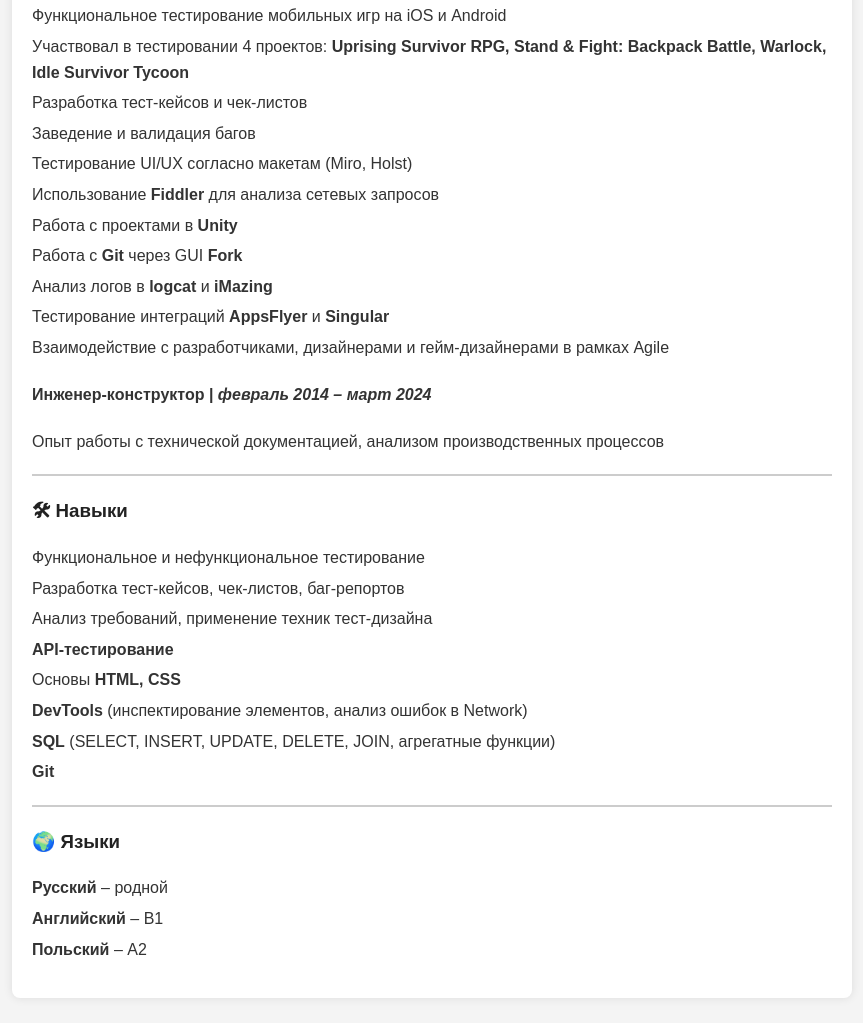
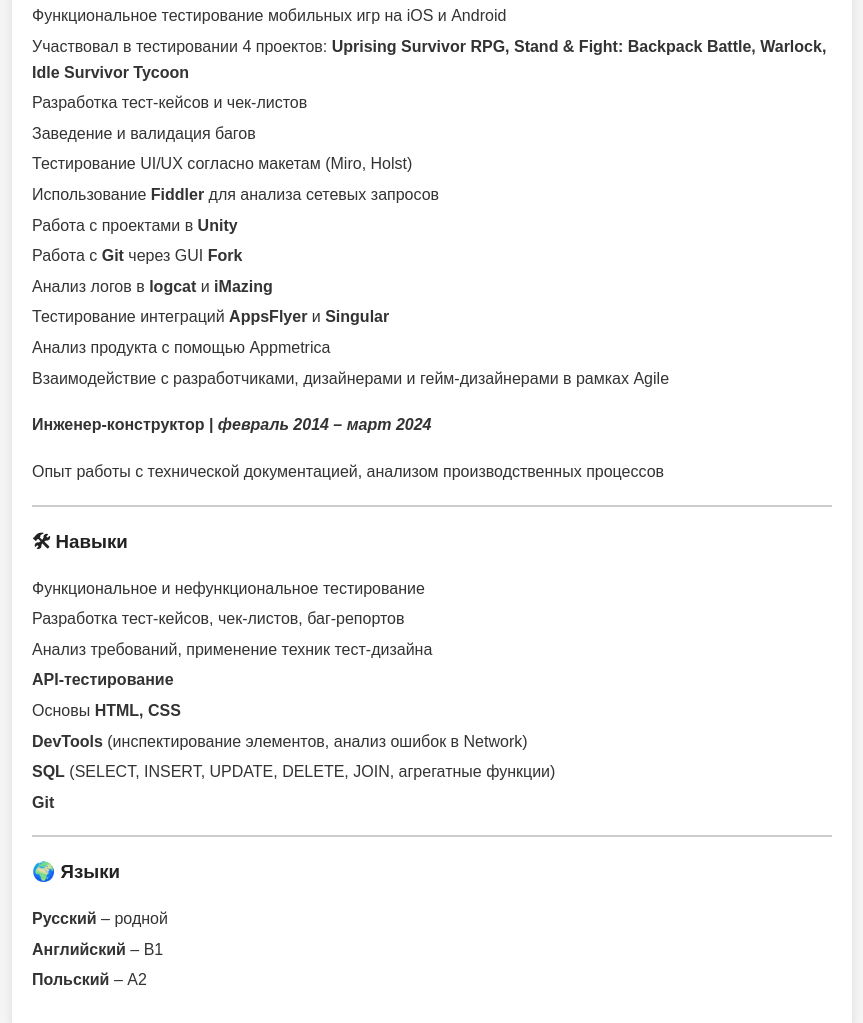
Before and after one commit to Andrey-Mur/HTML, a plain HTML site: page index.html in a window 1280 px wide. Shown: the part 764-1787 px from the top of the page, without its empty margins (208-1071 px from the left). Drawn offline with Linux system fonts and the light colour scheme.

Commit message:
Update index.html

```diff
--- a/index.html
+++ b/index.html
@@ -53,6 +53,7 @@
     <li>Работа с <strong>Git</strong> через GUI <strong>Fork</strong></li>
     <li>Анализ логов в <strong>logcat</strong> и <strong>iMazing</strong></li>
     <li>Тестирование интеграций <strong>AppsFlyer</strong> и <strong>Singular</strong></li>
+    <li>Анализ продукта с помощью Appmetrica</li>
     <li>Взаимодействие с разработчиками, дизайнерами и гейм-дизайнерами в рамках Agile</li>
 </ul>
 
```
